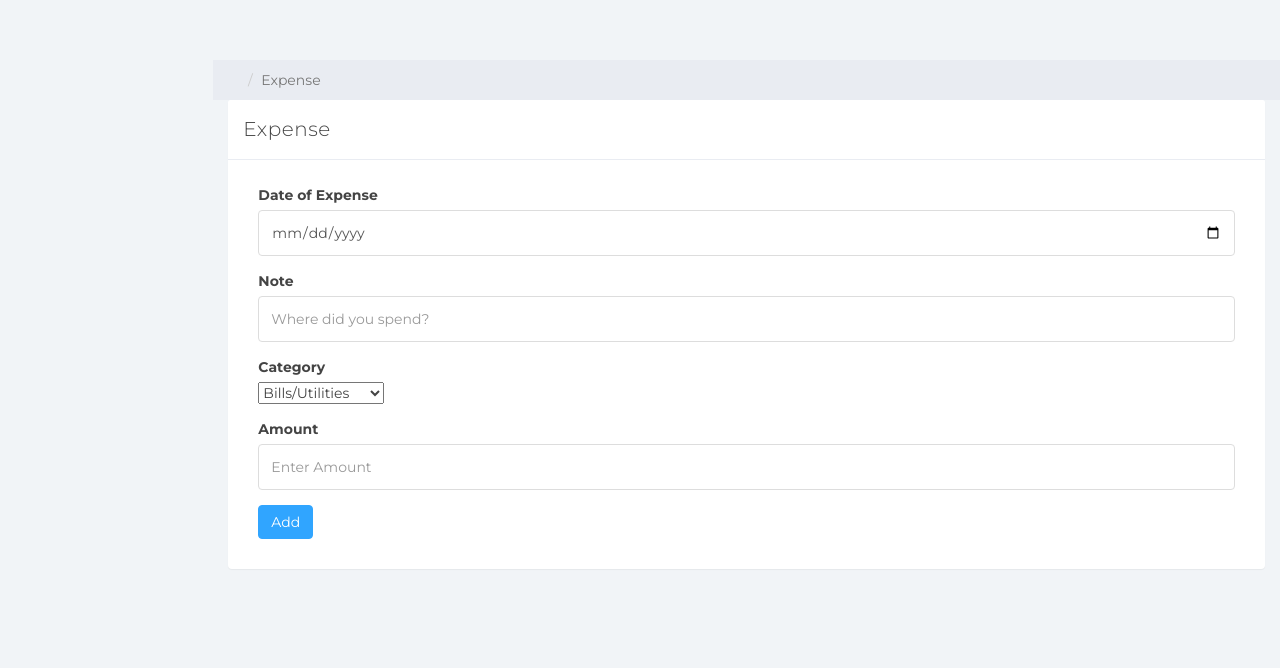
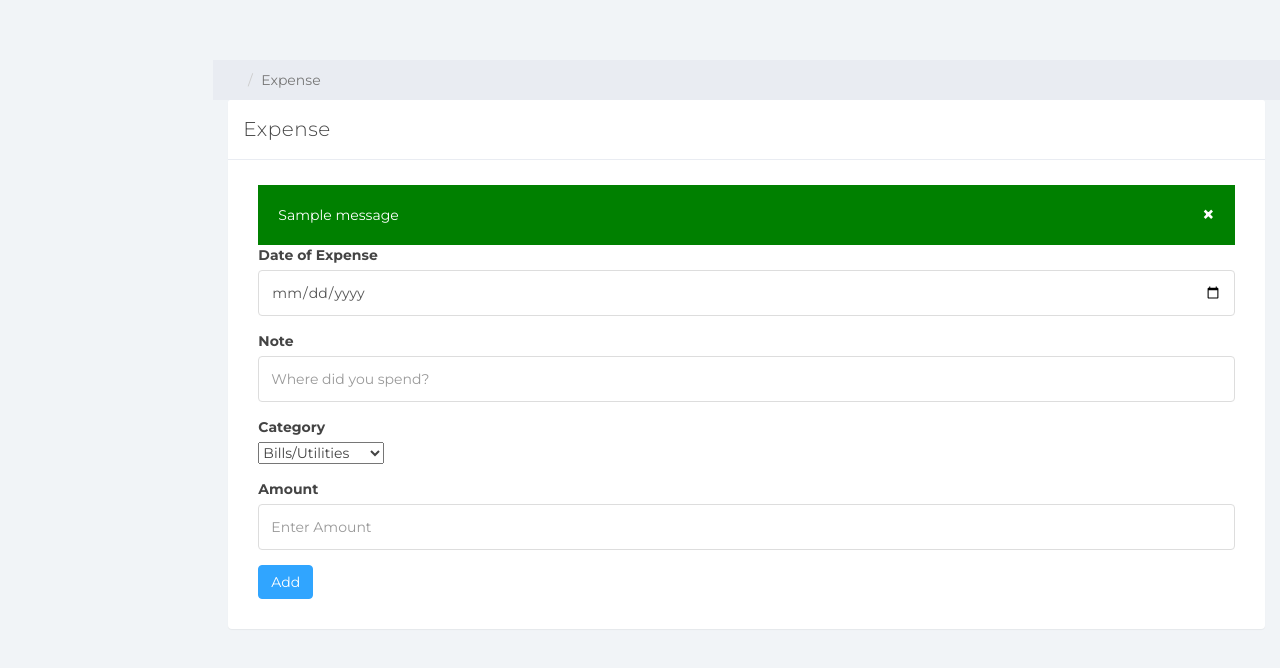
Before and after one commit to jitenadav/Smart-Expense-Manager, a Flask app: page /add-expense in a window 1280 px wide. Shown: the top 668 px of the page. Run offline with Flask 2, Linux system fonts and the light colour scheme; tables that the repository leaves empty hold one stand-in row (values such as "Sample post"); one stand-in notice (Sample message) is shown; some libraries are stand-ins or nearby versions; some web fonts are replaced.

Commit message:
Expenses to Database

```diff
--- a/server.py
+++ b/server.py
@@ -20,7 +20,7 @@ class User(db.Model):
 class expenses(db.Model):
     id = db.Column(db.Integer, primary_key=True)
     UserId = db.Column(db.Integer, db.ForeignKey('user.id'), nullable=False)
-    expDate = db.Column(db.DateTime, nullable = False)
+    expDate = db.Column(db.Date, nullable = False)
     expCategory = db.Column(db.String(50), nullable = False)
     expAmount = db.Column(db.Integer, nullable = False)
     expDesc = db.Column(db.String(100), nullable = False)
@@ -84,6 +84,21 @@ def resetpassword():
 
 @app.route('/add-expense',methods= ['POST','GET'])
 def add_expense():
+    if request.method == 'POST':
+
+        # userId =  # TODO: Add from Flask Login
+        userId = 1
+        ExpenseDate = request.form['dateexpense']
+        ExpenseCategory = request.form['category']
+        ExpenseAmount = request.form['amount']
+        ExpenseDesc = request.form['note']
+
+        new_expense = expenses(UserId = userId, expDate= ExpenseDate , expCategory = ExpenseCategory, expAmount = ExpenseAmount, expDesc= ExpenseDesc)
+        db.session.add(new_expense)
+        db.session.commit()
+        flash('Transaction Added Successfully')
+        return redirect(url_for('add_expense'))
+
     return render_template('add-expense.html')
 
 @app.route('/expense-datewise-reports',methods=['GET','POST'])
@@ -92,4 +107,4 @@ def expensedatewisereports():
 
 
 if __name__ == '__main__':
-    app.run()
+    app.run(debug=True)
--- a/templates/add-expense.html
+++ b/templates/add-expense.html
@@ -3,6 +3,30 @@
 <head>
 	<meta charset="utf-8">
 	<meta name="viewport" content="width=device-width, initial-scale=1">
+
+		<style>
+	.notify {
+	  padding: 20px;
+	  background-color: green;
+	  color: white;
+	}
+
+	.closebtn {
+	  margin-left: 15px;
+	  color: white;
+	  font-weight: bold;
+	  float: right;
+	  font-size: 22px;
+	  line-height: 20px;
+	  cursor: pointer;
+	  transition: 0.3s;
+	}
+
+	.closebtn:hover {
+	  color: black;
+	}
+	</style>
+
 	<title>Daily Expense Tracker || Add Expense</title>
 	<link href="{{ url_for('static', filename='css/bootstrap.min.css') }}" rel="stylesheet">
 	<link href="{{ url_for('static', filename='css/font-awesome.min.css') }}" rel="stylesheet">
@@ -53,7 +77,17 @@
 						<div class="col-md-12">
 
 							<form role="form" method="post" action="">
-								<div class="form-group">
+								{% with messages = get_flashed_messages(with_categories=true) %}
+										{% if messages %}
+											{% for category, message in messages %}
+												<div class="notify" role="alert">
+													<span class="closebtn" onclick="this.parentElement.style.display='none';">&times;</span>
+													{{ message }}
+												</div>
+												{% endfor %}
+					 					 {% endif %}
+					 				{% endwith %}
+									<div class="form-group">
 									<label>Date of Expense</label>
 									<input id="today2" class="form-control" type="date" value="" name="dateexpense" required="true">
 								</div>
@@ -68,20 +102,20 @@
 									<br>
 
 									<span class="custom-dropdown big">
-									    <select>
-									        <option>Bills/Utilities</option>
-									        <option>Education</option>
-									        <option>Entertainment</option>
-									        <option>Food & Drinks</option>
-									        <option>Grocery</option>
-													<option>Shopping</option>
+									    <select name='category'>
+									        <option value='Bills/Utilities'>Bills/Utilities</option>
+									        <option value='Education'>Education</option>
+									        <option value='Entertainment'>Entertainment</option>
+									        <option value='Food & Drinks'>Food & Drinks</option>
+									        <option value='Grocery'>Grocery</option>
+													<option value='Shopping'>Shopping</option>
 									    </select>
 									</span>
 								</div>
 
 								<div class="form-group">
 									<label>Amount</label>
-									<input class="form-control" type="number" value="" required="true" name="amout" placeholder="Enter Amount">
+									<input class="form-control" type="number" value="" required="true" name="amount" placeholder="Enter Amount">
 								</div>
 
 								<div class="form-group has-success">
```
